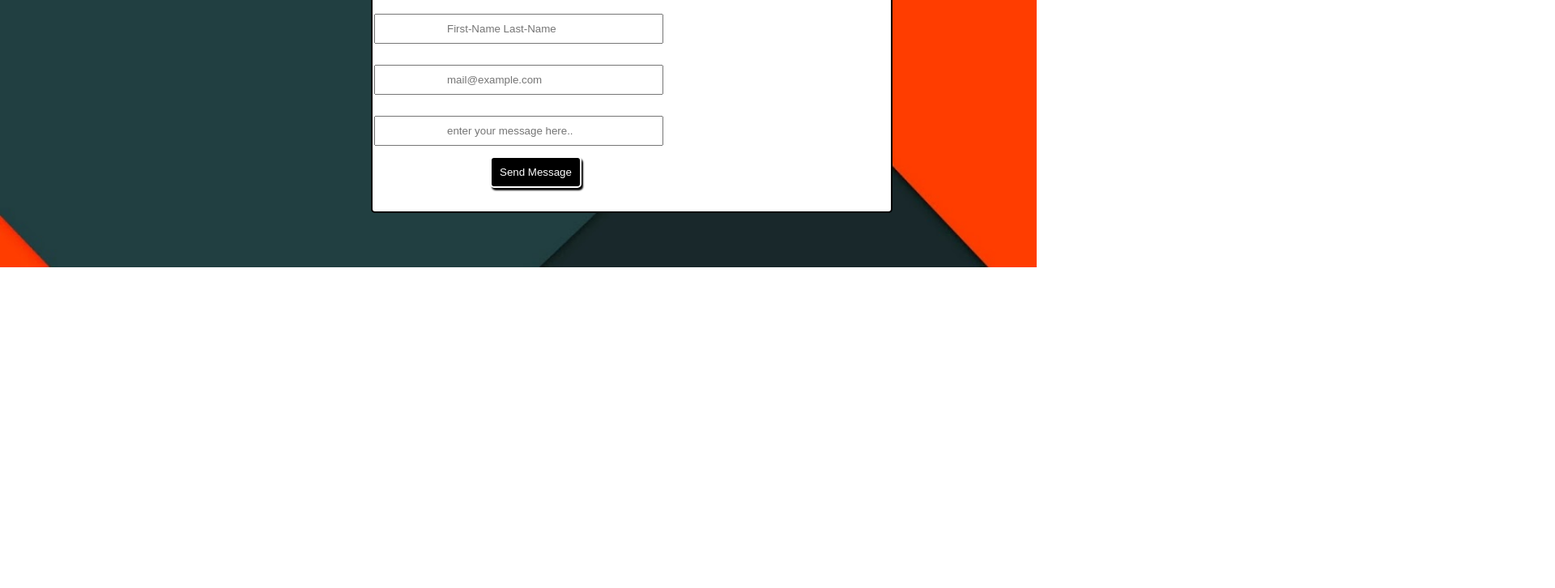
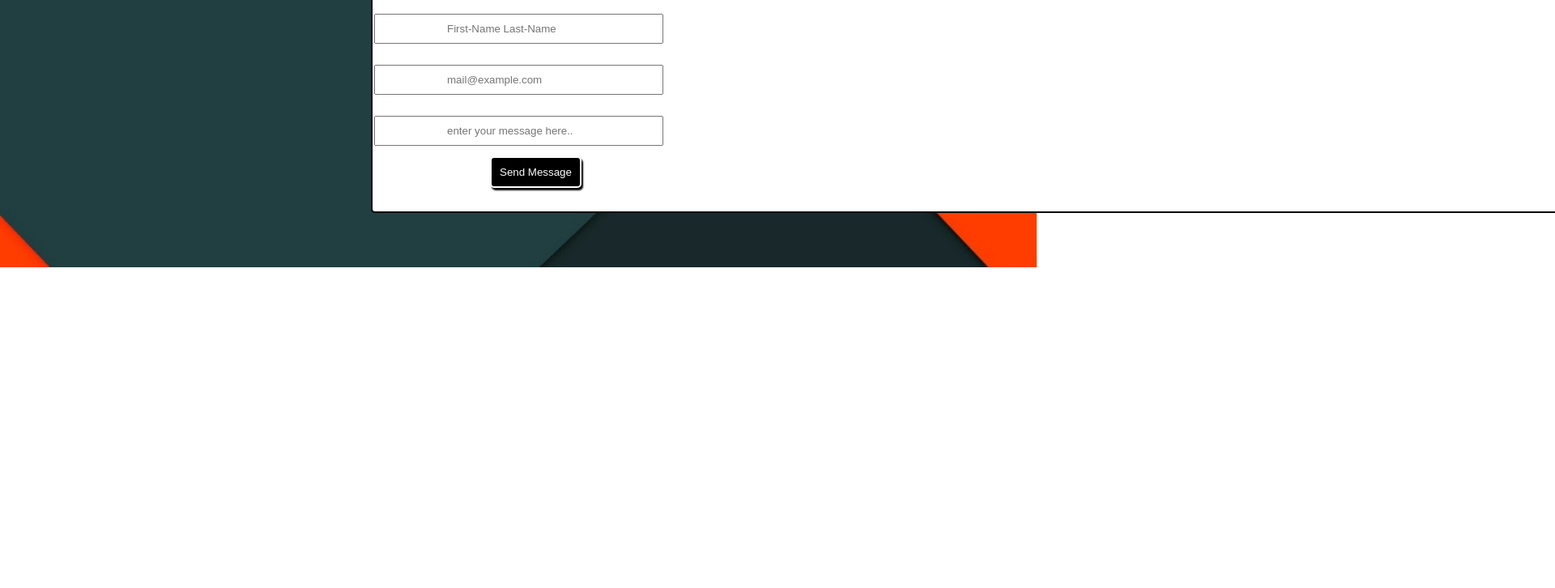
Before and after one commit to anupam2001-star/anupam2001-star.github.io, a plain HTML site: page Contact Me.html in a window 1280 px wide. Shown: the part 74-800 px from the top of the page at 81% size, 1920 px wide, since content can reach past the window. Drawn offline with Linux system fonts and the light colour scheme.

Commit message:
Update Contact Me.html

```diff
--- a/Contact Me.html
+++ b/Contact Me.html
@@ -16,7 +16,7 @@
             margin-left: 450px;
             background-color: white;
             height: 325px;
-            width: 50%;
+            width: 340%;
             border: 2px solid black;
             border-radius: 5px;
         }
```
